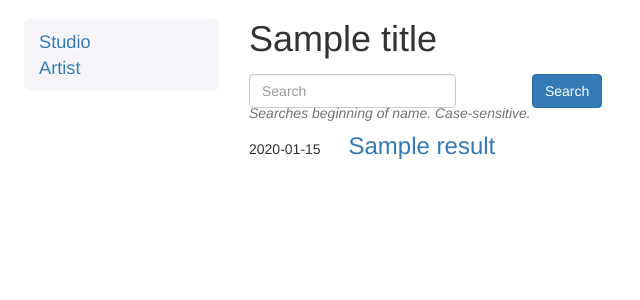
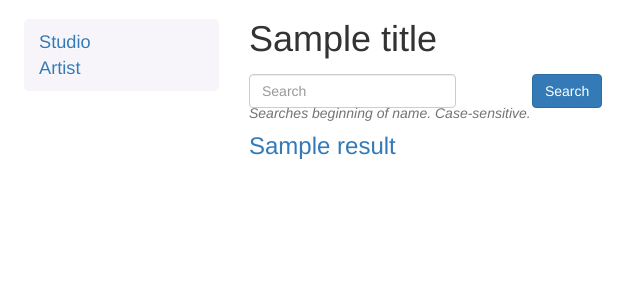
Before and after one commit to leeclemmer/tattooport, a Python web app: template templates/admin_search.html in a window 1280 px wide. Shown: the part 51-351 px from the top of the page, without its empty margins (31-671 px from the left). Run offline with Jinja, Linux system fonts and the light colour scheme; the template is opened without the code that fills it: most values are stand-ins (such as "Sample title", 1, 10 or a date in 2020); some libraries are stand-ins or nearby versions.

Commit message:
Tweak to search result layout.

```diff
--- a/css/admin.css
+++ b/css/admin.css
@@ -144,3 +144,7 @@
 .temp-admin-search .form-inline .help-block {
     margin-top: -10px
 }
+
+.temp-admin-search .model-results h3 {
+    margin-left: 0;
+}
--- a/templates/admin_search.html
+++ b/templates/admin_search.html
@@ -19,7 +19,6 @@
 		<ul class="list-unstyled model-results">
 		{% for result in results %}
 			<li>
-				<span class="date">{{ result.last_edited.ctime() }}</span>
 				<h3><a href="{{ result['link'] }}">{{ result.name }}</a></h3>
 			</li>
 		{% endfor %}
```
